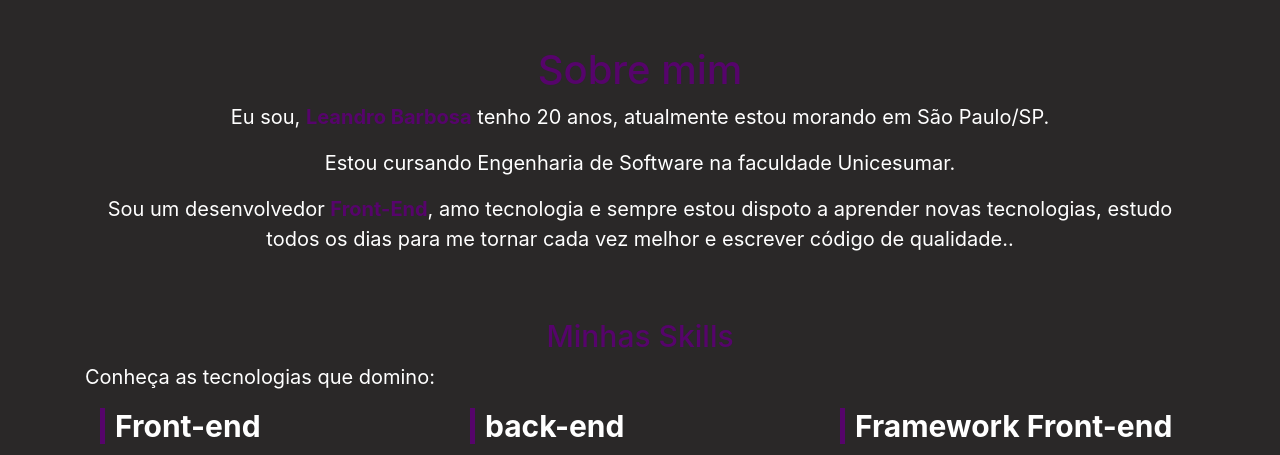
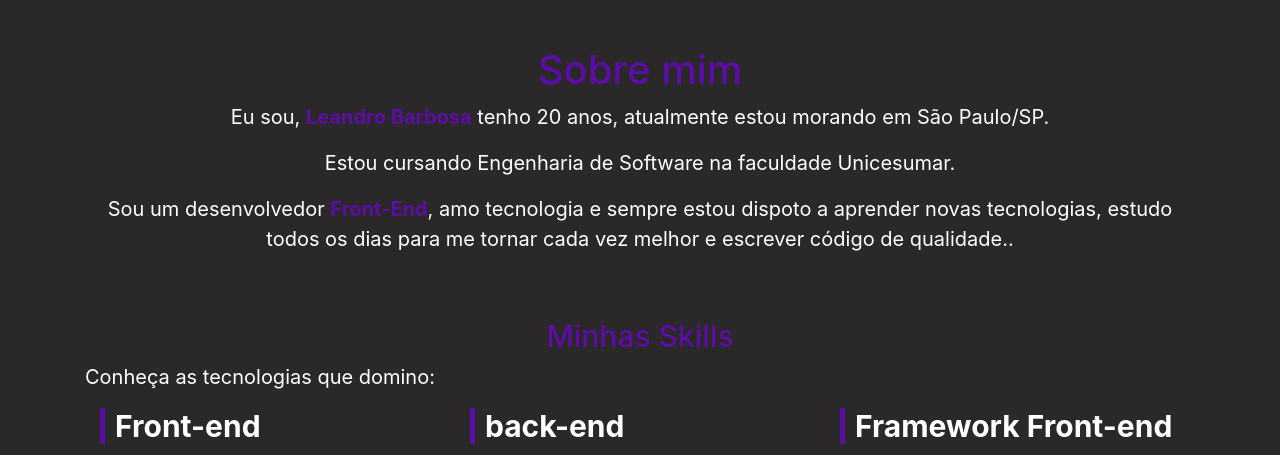
Before and after one commit to Leveditor/Leveditor.github.io, a plain HTML site: page index.html in a window 1280 px wide. Shown: the part 497-952 px from the top of the page. Drawn offline with nearby package versions, Linux system fonts and the light colour scheme.

Commit message:
Alterando cor padrão

```diff
--- a/style.css
+++ b/style.css
@@ -31,7 +31,7 @@
 }
 
 .cor-padrao {
-    color: #56046B;
+    color: #5C0DA5;
 }
 
 .teste {
@@ -39,7 +39,7 @@
     margin-bottom: 25px;
     font-weight: bold;
     padding-left: 10px;
-    border-left: 5px solid #56046B;
+    border-left: 5px solid#5C0DA5;
 }
 
 .icone-html {
```
